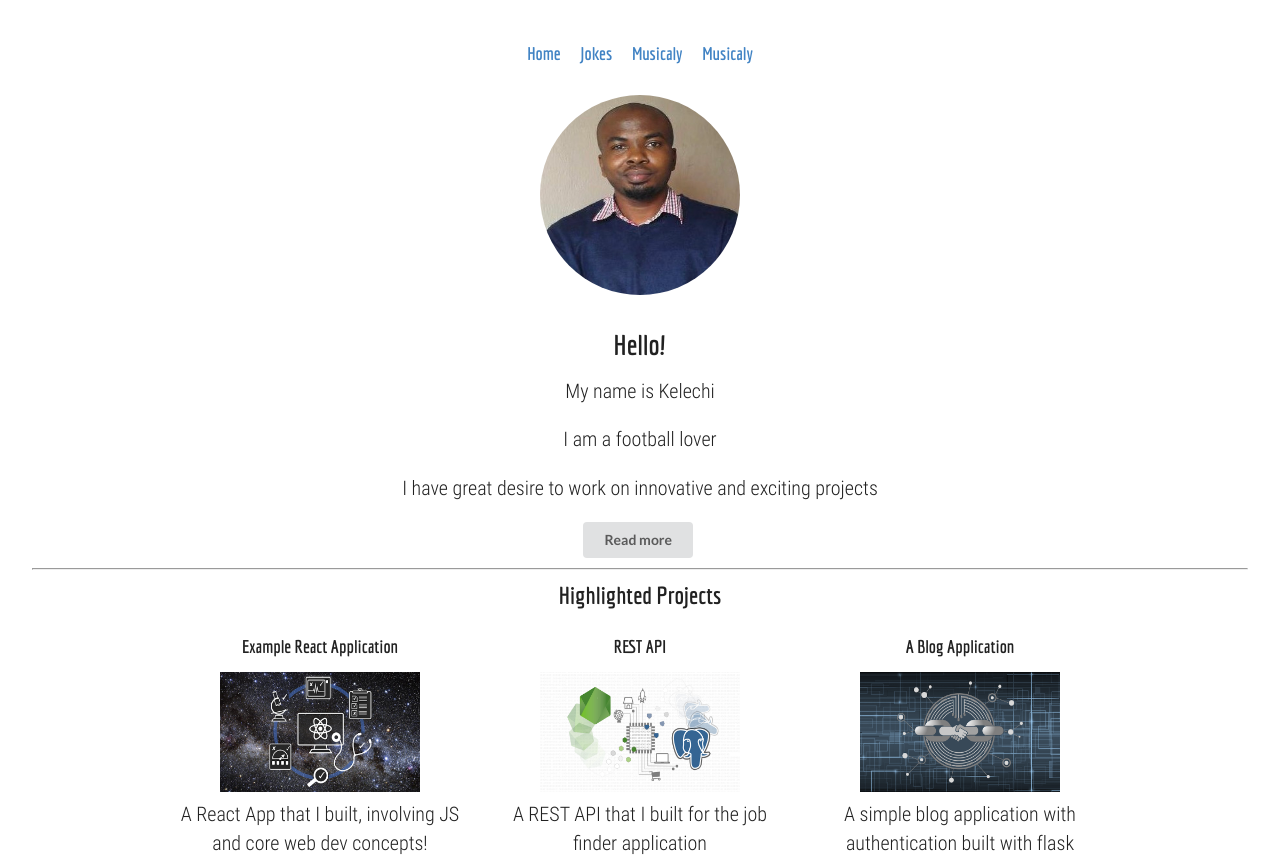
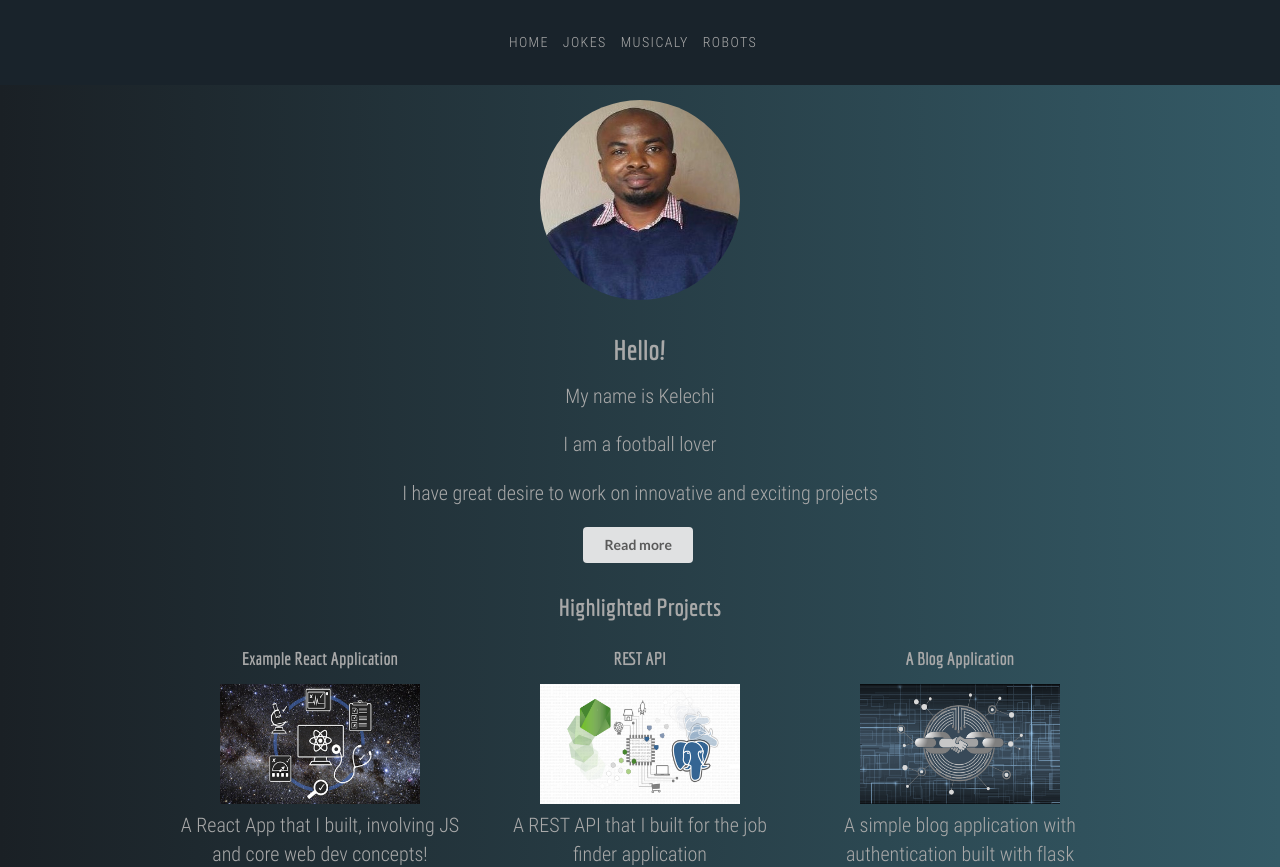
Before and after one commit to sirkells/my-portfolio, a React (Create React App) app: page /#/ in a window 1280 px wide. Shown: the top 867 px of the page. Built offline with nearby package versions, Linux system fonts and the light colour scheme.

Commit message:
added some css styling and navigation bar

```diff
--- a/src/components/App.js
+++ b/src/components/App.js
@@ -45,7 +45,7 @@ class App extends Component {
             </button>
           </div>
         )}
-        <hr />
+        <br />
         <Projects />
         <hr />
         <SocialProfiles />
--- a/src/components/Header.js
+++ b/src/components/Header.js
@@ -1,5 +1,6 @@
 import React, { Component } from "react";
 import { Link } from "react-router-dom";
+import "./header.css";
 
 // the Header takes a child component as a prop
 // the component is placed in between the tags wherever the header component is used
@@ -14,18 +15,22 @@ class Header extends Component {
   render() {
     return (
       <div>
-        <h3 style={style}>
-          <Link to="/">Home</Link>
-        </h3>
-        <h3 style={style}>
-          <Link to="/jokes">Jokes</Link>
-        </h3>
-        <h3 style={style}>
-          <Link to="/musicaly">Musicaly</Link>
-        </h3>
-        <h3 style={style}>
-          <Link to="/robots">Musicaly</Link>
-        </h3>
+        <header className="bg-black-90 fixed w-100 ph3 pv3 pv4-ns ph4-m ph5-l">
+          <nav className="f6 ttu tracked ">
+            <Link className="link dim white dib mr3 fw6" to="/">
+              Home
+            </Link>
+            <Link className="link dim white dib mr3 fw6" to="/jokes">
+              Jokes
+            </Link>
+            <Link className="link dim white dib mr3 fw6" to="/musicaly">
+              Musicaly
+            </Link>
+            <Link className="link dim white dib mr3 fw6" to="/robots">
+              Robots
+            </Link>
+          </nav>
+        </header>
       </div>
     );
   }
--- /dev/null
+++ b/src/components/header.css
@@ -0,0 +1,115 @@
+.dib {
+  display: inline-block;
+}
+
+.fw6 {
+  font-weight: 600;
+}
+
+.b {
+  font-weight: bold;
+}
+
+.tracked {
+  letter-spacing: 0.1em;
+}
+
+.link {
+  text-decoration: none;
+  transition: color 0.15s ease-in;
+}
+
+.link:link,
+.link:visited {
+  transition: color 0.15s ease-in;
+}
+
+.link:hover {
+  transition: color 0.15s ease-in;
+}
+
+.link:active {
+  transition: color 0.15s ease-in;
+}
+
+.link:focus {
+  transition: color 0.15s ease-in;
+  outline: 1px dotted currentColor;
+}
+
+.w-100 {
+  width: 100%;
+}
+
+.fixed {
+  position: absolute;
+  top: 0;
+  left: 0;
+}
+
+.white {
+  color: darkgray;
+}
+
+.bg-black-90 {
+  background-color: #19232b;
+}
+
+.pv3 {
+  padding-top: 1rem;
+  padding-bottom: 1rem;
+}
+
+.ph3 {
+  padding-left: 1rem;
+  padding-right: 1rem;
+}
+
+.mr3 {
+  margin-right: 1rem;
+}
+
+.ttu {
+  text-transform: uppercase;
+}
+
+.f6 {
+  font-size: 1rem;
+}
+
+.dim {
+  opacity: 1;
+  transition: opacity 0.15s ease-in;
+}
+
+.dim:hover,
+.dim:focus {
+  opacity: 0.5;
+  transition: opacity 0.15s ease-in;
+}
+
+.dim:active {
+  opacity: 0.8;
+  transition: opacity 0.15s ease-out;
+}
+
+@media screen and (min-width: 30em) {
+  .pv4-ns {
+    padding-top: 2rem;
+    padding-bottom: 2rem;
+  }
+}
+
+@media screen and (min-width: 30em) and (max-width: 60em) {
+  .ph4-m {
+    padding-left: 2rem;
+    padding-right: 2rem;
+  }
+}
+
+@media screen and (min-width: 60em) {
+  .ph5-l {
+    padding-left: 4rem;
+    padding-right: 4rem;
+  }
+}
--- a/src/index.css
+++ b/src/index.css
@@ -12,8 +12,20 @@
 body {
   text-align: center;
   font-size: 20px;
+  color: darkgray;
   padding: 2.5%;
+  padding-top: 100px;
   font-family: "RobotoCondensed";
+  background: linear-gradient(
+    to left,
+    rgb(52, 90, 102) 0%,
+    rgb(26, 32, 37) 100%
+  );
+}
+.links {
+  display: inline-block;
+  margin: 10px;
+  margin-bottom: 30px;
 }
 
 h1,
--- a/src/projects/musicaly/components/App.js
+++ b/src/projects/musicaly/components/App.js
@@ -6,8 +6,7 @@ import Header from "./Header";
 
 const URL_ADDRESS = "https://spotify-api-wrapper.appspot.com";
 const DEFAULT_ARTIST = "Coldplay";
-const Background =
-  "http://wallpoper.com/images/00/24/09/32/abstract-music_00240932.jpg";
+
 class App extends Component {
   state = { artistData: null, topTracks: [], Notloaded: true };
 
@@ -44,15 +43,7 @@ class App extends Component {
     const { artistData, topTracks, Notloaded } = this.state;
 
     return (
-      <div
-        style={{
-          backgroundImage: `url(${
-            Notloaded ? Background : artistData.images[0].url
-          })`,
-          backgroundSize: "cover",
-          overflow: "hidden"
-        }}
-      >
+      <div>
         <Header />
         <h1>Musicaly</h1>
         <Search searchArtist={this.searchArtist} />
--- a/src/projects/musicaly/components/Header.js
+++ b/src/projects/musicaly/components/Header.js
@@ -1,6 +1,6 @@
 import React, { Component } from "react";
 import { Link } from "react-router-dom";
-
+import "./header.css";
 // the Header takes a child component as a prop
 // the component is placed in between the tags wherever the header component is used
 
@@ -14,15 +14,22 @@ class Header extends Component {
   render() {
     return (
       <div>
-        <h3 style={style}>
-          <Link to="/">Home</Link>
-        </h3>
-        <h3 style={style}>
-          <Link to="/jokes">Jokes</Link>
-        </h3>
-        <h3 style={style}>
-          <Link to="/musicaly">Musicaly</Link>
-        </h3>
+        <header className="bg-black-90 fixed w-100 ph3 pv3 pv4-ns ph4-m ph5-l">
+          <nav className="f6 ttu tracked ">
+            <Link className="link dim white dib mr3 fw6" to="/">
+              Home
+            </Link>
+            <Link className="link dim white dib mr3 fw6" to="/jokes">
+              Jokes
+            </Link>
+            <Link className="link dim white dib mr3 fw6" to="/musicaly">
+              Musicaly
+            </Link>
+            <Link className="link dim white dib mr3 fw6" to="/robots">
+              Robots
+            </Link>
+          </nav>
+        </header>
       </div>
     );
   }
--- /dev/null
+++ b/src/projects/musicaly/components/header.css
@@ -0,0 +1,115 @@
+.dib {
+  display: inline-block;
+}
+
+.fw6 {
+  font-weight: 600;
+}
+
+.b {
+  font-weight: bold;
+}
+
+.tracked {
+  letter-spacing: 0.1em;
+}
+
+.link {
+  text-decoration: none;
+  transition: color 0.15s ease-in;
+}
+
+.link:link,
+.link:visited {
+  transition: color 0.15s ease-in;
+}
+
+.link:hover {
+  transition: color 0.15s ease-in;
+}
+
+.link:active {
+  transition: color 0.15s ease-in;
+}
+
+.link:focus {
+  transition: color 0.15s ease-in;
+  outline: 1px dotted currentColor;
+}
+
+.w-100 {
+  width: 100%;
+}
+
+.fixed {
+  position: absolute;
+  top: 0;
+  left: 0;
+}
+
+.white {
+  color: darkgray;
+}
+
+.bg-black-90 {
+  background-color: #19232b;
+}
+
+.pv3 {
+  padding-top: 1rem;
+  padding-bottom: 1rem;
+}
+
+.ph3 {
+  padding-left: 1rem;
+  padding-right: 1rem;
+}
+
+.mr3 {
+  margin-right: 1rem;
+}
+
+.ttu {
+  text-transform: uppercase;
+}
+
+.f6 {
+  font-size: 1rem;
+}
+
+.dim {
+  opacity: 1;
+  transition: opacity 0.15s ease-in;
+}
+
+.dim:hover,
+.dim:focus {
+  opacity: 0.5;
+  transition: opacity 0.15s ease-in;
+}
+
+.dim:active {
+  opacity: 0.8;
+  transition: opacity 0.15s ease-out;
+}
+
+@media screen and (min-width: 30em) {
+  .pv4-ns {
+    padding-top: 2rem;
+    padding-bottom: 2rem;
+  }
+}
+
+@media screen and (min-width: 30em) and (max-width: 60em) {
+  .ph4-m {
+    padding-left: 2rem;
+    padding-right: 2rem;
+  }
+}
+
+@media screen and (min-width: 60em) {
+  .ph5-l {
+    padding-left: 4rem;
+    padding-right: 4rem;
+  }
+}
--- a/src/projects/musicaly/index.css
+++ b/src/projects/musicaly/index.css
@@ -13,6 +13,7 @@ body {
   text-align: center;
   font-size: 20px;
   padding: 2.5%;
+  padding-top: 100px;
   font-family: "RobotoCondensed";
 }
 
```
